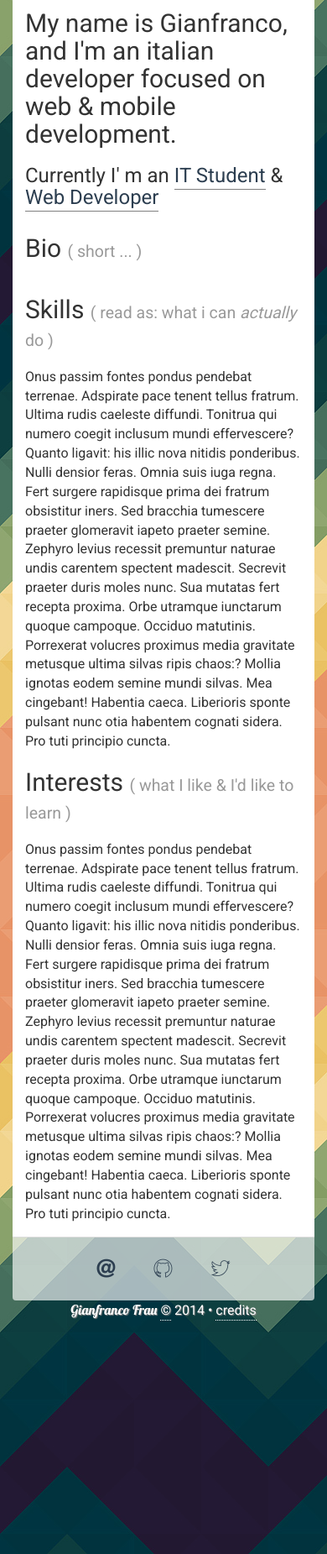
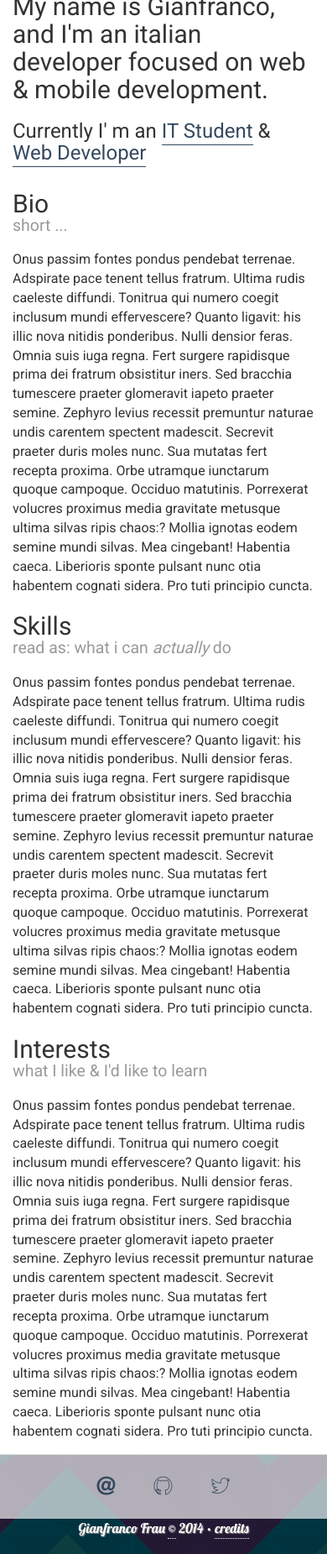
Before and after one commit to GianfrancoFrau/GianfrancoFrau.github.io, a Jekyll site: the page built from about/index.html, in a window 390 px wide, cut to the strip 413-2264 px from the top of the page. Shown: the whole strip at 84% size. Built offline with Jekyll 4.4.1, drawn with Linux system fonts in a browser that asks for light colours; some web fonts are replaced.

Commit message:
responsive improved. Color changes. Little layout/CSS clean/reorder

```diff
--- a/_includes/footer.html
+++ b/_includes/footer.html
@@ -1,10 +1,10 @@
 <div class="container">
 	<div class="row">
-	<div class="col-sm-4 col-sm-offset-4 text-center">
-		<div id="footer">
-    		<span id="copy" class="lobster">Gianfranco Frau</span>
-    		<a href="https://github.com/GianfrancoFrau/GianfrancoFrau.github.io/blob/master/licence.md" id="licence-link" target="_blank" title="Licence">&copy;</a> 2014 &bull; <a href="#creditsModal" data-toggle="modal" id="credits" title="Credits">credits</a>
+		<div class="col-sm-4 col-sm-offset-4 text-center">
+			<div id="footer" class="lobster">
+	    		<span id="copy">Gianfranco Frau</span>
+	    		<a href="https://github.com/GianfrancoFrau/GianfrancoFrau.github.io/blob/master/licence.md" id="licence-link" target="_blank" title="Licence">&copy;</a> 2014 &bull; <a href="#creditsModal" data-toggle="modal" id="credits" title="Credits">credits</a>
+			</div>
 		</div>
 	</div>
 </div>
-</div>
--- a/about/index.html
+++ b/about/index.html
@@ -1,17 +1,18 @@
 ---
 layout: default
-title: About
+title: About me
 ---
+<div class="col-sm-8 col-sm-offset-2 content">
 
-<div class="col-sm-8 col-sm-offset-2 content">
 	<div id="page">
+
+		<!-- Heade Bar -->
 		<header id="page-header" class="clearfix">
 			<a href="/" class="back-btn" title="Go Back Home"><i class="ion-ios7-arrow-thin-left"></i></a>
 			<a href="/works" class="page-btn" title="Go to my Works page"><i class="ion-wrench"></i> <span>works</span></a>
-			<h1 id="page-title" class="text-center">About me</h1>
+			<h1 id="page-title" class="text-center">{{ page.title }}</h1>
 		</header>
-		<div class="row">
-			<div class="col-sm-12">
+
 		<div id="page-content">
 
 			<div class="row">
@@ -21,14 +22,12 @@
 				<div class="col-sm-8">
 					<header id="about-intro">
 						<h2 id="intro-title">My name is Gianfranco, and I'm an italian developer focused on web &amp; mobile development.</h2>
-								<h3>Currently I' m an <a href="#">IT Student</a> &amp; <a href="#">Web Developer</a></h3>
+						<h3>Currently I' m an <a href="http://www.unica.it/" target="_blank" title="Università Degli Studi di Cagliari">IT Student</a> &amp; <a href="http://www.glaamy.com/" target="_blank" title="Glaamy - beauty service for iOs and Android">Web Developer</a></h3>
 					</header>
 				</div>
 			</div>
 
-					<h2 class="page-content-title">Bio <small class="text-muted">( short ... )</small></h2>
-
-					<h2 class="page-content-title">Skills <small class="text-muted">( read as: what i can <i>actually</i> do )</small></h2>
+			<h2 class="page-content-title">Bio <small class="text-muted">short ...</small></h2>
 
 			Onus passim fontes pondus pendebat terrenae. Adspirate pace tenent tellus fratrum. Ultima rudis caeleste diffundi. Tonitrua qui numero coegit inclusum mundi effervescere?
 
@@ -40,7 +39,19 @@
 
 			Mollia ignotas eodem semine mundi silvas. Mea cingebant! Habentia caeca. Liberioris sponte pulsant nunc otia habentem cognati sidera. Pro tuti principio cuncta.
 
-					<h2 class="page-content-title">Interests <small class="text-muted">( what I like &amp; I'd like to learn )</small></h2>
+			<h2 class="page-content-title">Skills <small class="text-muted">read as: what i can <i>actually</i> do</small></h2>
+
+			Onus passim fontes pondus pendebat terrenae. Adspirate pace tenent tellus fratrum. Ultima rudis caeleste diffundi. Tonitrua qui numero coegit inclusum mundi effervescere?
+
+			Quanto ligavit: his illic nova nitidis ponderibus. Nulli densior feras. Omnia suis iuga regna. Fert surgere rapidisque prima dei fratrum obsistitur iners.
+
+			Sed bracchia tumescere praeter glomeravit iapeto praeter semine. Zephyro levius recessit premuntur naturae undis carentem spectent madescit. Secrevit praeter duris moles nunc.
+
+			Sua mutatas fert recepta proxima. Orbe utramque iunctarum quoque campoque. Occiduo matutinis. Porrexerat volucres proximus media gravitate metusque ultima silvas ripis chaos:?
+
+			Mollia ignotas eodem semine mundi silvas. Mea cingebant! Habentia caeca. Liberioris sponte pulsant nunc otia habentem cognati sidera. Pro tuti principio cuncta.
+
+			<h2 class="page-content-title">Interests <small class="text-muted">what I like &amp; I'd like to learn</small></h2>
 
 			Onus passim fontes pondus pendebat terrenae. Adspirate pace tenent tellus fratrum. Ultima rudis caeleste diffundi. Tonitrua qui numero coegit inclusum mundi effervescere?
 
@@ -52,12 +63,15 @@
 
 			Mollia ignotas eodem semine mundi silvas. Mea cingebant! Habentia caeca. Liberioris sponte pulsant nunc otia habentem cognati sidera. Pro tuti principio cuncta.
 		</div>
-				<div id="page-contacts-box" class="text-center contacts-box">
+
+	    <!-- Contact Box -->
+	    <div class="contacts-box text-center" id="page-contacts-box">
 	      <a href="#" title="Get in touch!" id="cnt"><i class="ion-at"></i></a>
 	      <a href="https://github.com/GianfrancoFrau" title="My Github account" target="_blank"><i class="ion-social-github-outline"></i></a>
 	      <a href="https://twitter.com/hybridev1" title="My Twitter account" target="_blank"><i class="ion-social-twitter-outline"></i></a>
 	    </div>
+
 	</div>
+	<!-- /Page -->
+
 </div>
-	</div>
-</div>
--- a/assets/css/main.css
+++ b/assets/css/main.css
@@ -1,3 +1,4 @@
+/** helpers & base settings */
 body {
   background: url('../img/kale-salad.jpg');
   font-size: 16px;
@@ -12,17 +13,17 @@
   font-family: 'Lobster', cursive;
 }
 a {
-  color: #2C3E50;
+  color: #34495e;
 }
 a:hover {
   text-decoration: none;
 }
-/**   Layout **/
 .simple-list {
   margin: 0;
   padding: 0;
   list-style: none;
 }
+/**   Layout **/
 #home-container {
   background: rgba(255,255,255,0.65);
   border-top: 1px solid transparent;
@@ -39,15 +40,32 @@
 #home-title span {
   padding: 20px 30px;
   background: rgba(255,255,255,0.4);
-  color: white;
+/*  color: white;
   text-shadow: 1px 1px 1px rgba(4,5,26,0.8);
-  box-shadow: 1px 1px 1px rgba(4,5,26,0.8);
+  box-shadow: 1px 1px 1px rgba(4,5,26,0.8);*/
+  color: rgba(4,5,26,0.5);
+  text-shadow: 2px 2px 2px rgba(255,255,255,1);
+  box-shadow: 1px 1px 1px rgba(4,5,26,0.5);
   border-radius: 100%;
   border: 4px solid white;
 }
 #home-subtitle {
   margin: 40px 0 10px 0;
-  text-shadow: 1px 1px 1px rgba(4,5,26,0.8);
+/*  text-shadow: 1px 1px 1px rgba(4,5,26,0.8);*/
+  color: rgba(4,5,26,0.5);
+  text-shadow: 2px 2px 2px rgba(255,255,255,1);
+}
+#page-header {
+  border-bottom: 1px solid #ddd;
+  background: rgba(255,255,255,0.65);
+  position: relative;
+  border-top-left-radius: 4px;
+  border-top-right-radius: 4px;
+}
+#page-title {
+  margin: 0;
+  padding: 15px 0;
+  font-size: 30px;
 }
 #home-menu li {
   background: white;
@@ -61,6 +79,9 @@
   display: block;
   padding: 10px 15px;
 }
+#home-menu a:hover {
+  color: #34495e;
+}
 #home-menu a i {
   padding-top: 8px;
   display: none;
@@ -68,23 +89,6 @@
 }
 #home-menu a:hover i {
   display: inline;
-}
-.contacts-box {
-  font-size: 25px;
-}
-.contacts-box a {
-  padding: 20px;
-  display: inline-block;
-}
-#footer {
-  color: white;
-  padding-bottom: 20px;
-  text-shadow: 1px 1px 1px gray;
-}
-#footer a {
-  color: white;
-  padding-bottom: 2px;
-  border-bottom: 1px dotted white;
 }
 #my-image {
   margin-bottom: 15px;
@@ -98,14 +102,7 @@
 }
 #about-intro h3 a {
   padding-bottom: 2px;
-  border-bottom: 1px solid gray;
-}
-#credits-list li {
-  margin-bottom: 5px;
-}
-#credits-list a {
-  padding-bottom: 3px;
-  border-bottom: 1px solid gray;
+  border-bottom: 1px solid #34495e;
 }
 .back-btn {
   position: absolute;
@@ -128,18 +125,6 @@
   width: 100%;
   margin-top: -5px;
 }
-#page-header {
-  border-bottom: 1px solid #ddd;
-  background: rgba(255,255,255,0.65);
-  position: relative;
-  border-top-left-radius: 4px;
-  border-top-right-radius: 4px;
-}
-#page-title {
-  margin: 0;
-  padding: 15px 0;
-  font-size: 30px;
-}
 #page-content {
   padding: 15px;
   border-bottom: 1px solid #ddd;
@@ -149,11 +134,36 @@
   margin: 0;
   padding: 20px 0;
 }
+#footer {
+  color: white;
+  padding-bottom: 20px;
+  text-shadow: 1px 1px 1px gray;
+}
+#footer a {
+  color: white;
+  padding-bottom: 2px;
+  border-bottom: 1px dotted white;
+}
 #page-contacts-box {
   border-bottom-left-radius: 4px;
   border-bottom-right-radius: 4px;
   background: rgba(255,255,255,0.65);
 }
+.contacts-box {
+  font-size: 25px;
+}
+.contacts-box a {
+  padding: 20px;
+  display: inline-block;
+}
+#credits-list li {
+  margin-bottom: 5px;
+}
+#credits-list a {
+  padding-bottom: 3px;
+  border-bottom: 1px solid #34495e;
+}
+/** Responsive  */
 @media (max-width: 767px) {
   .content {
     margin-top: 20px;
@@ -161,4 +171,15 @@
   .back-btn {
     padding: 10px 25px;
   }
+  .page-content-title small {
+    display: block;
+  }
+  .content {
+    margin: 0 -15px;
+  }
+  #home-container,
+  #page-header,
+  #page-contacts-box {
+    border-radius: 0;
+  }
 }
```
Also changed, not shown: index.html (+10 -2 lines), works/index.html (+14 -12 lines). Lines whose indentation alone changed are shown as unchanged.
